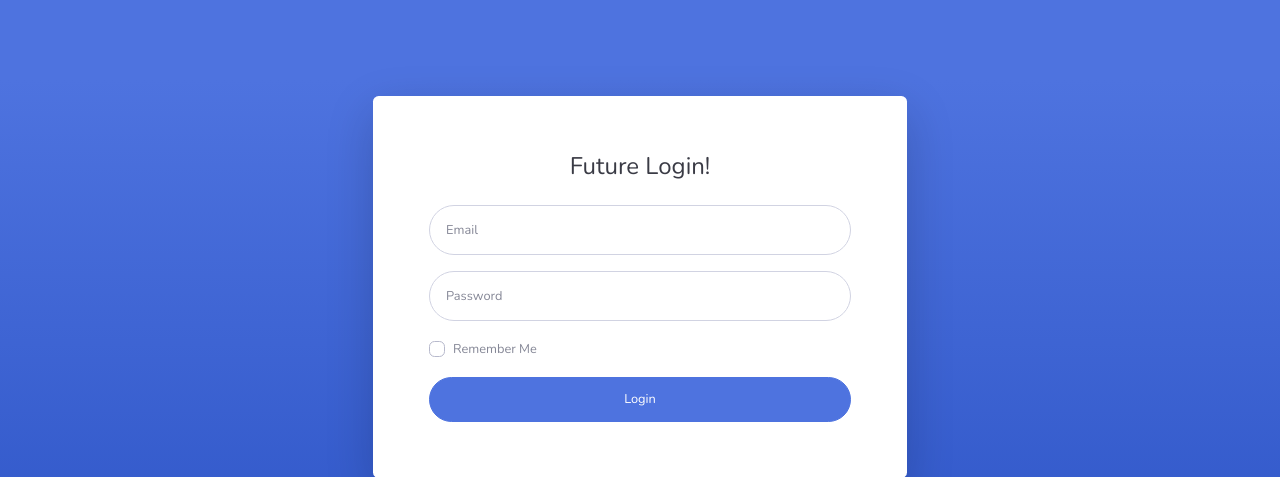
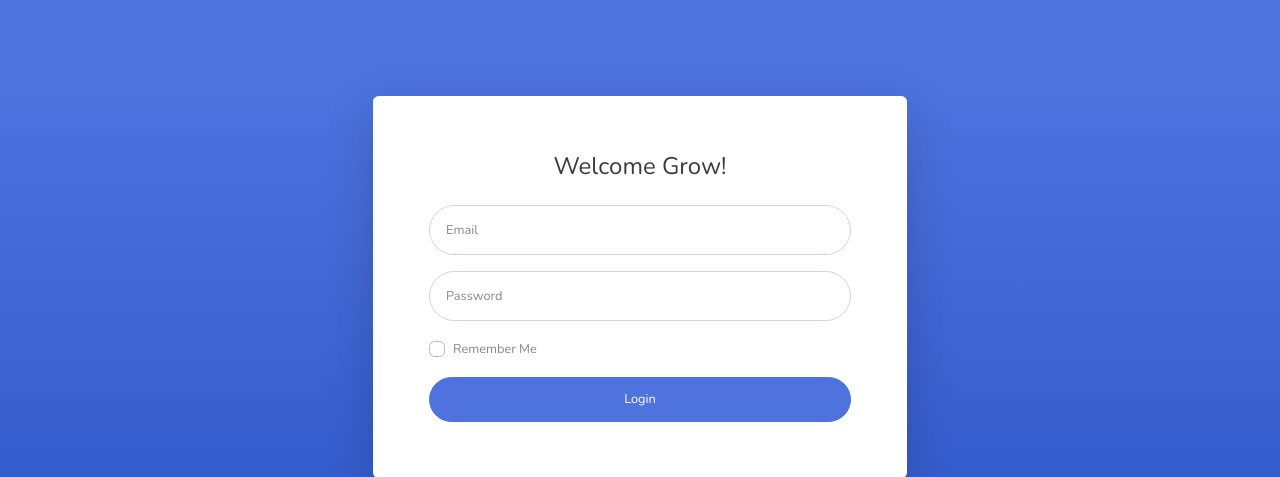
Before and after one commit to grownesia/e-commerce, a CodeIgniter app: page /database/index.php/debug/index in a window 1280 px wide. Shown: the top 477 px of the page. Run offline with CodeIgniter, Linux system fonts and the light colour scheme.

Commit message:
ubah login

```diff
--- a/application/views/admin/login.php
+++ b/application/views/admin/login.php
@@ -36,9 +36,9 @@
               <div class="col-lg-12">
                 <div class="p-5">
                   <div class="text-center">
-                    <h1 class="h4 text-gray-900 mb-4">Future Login!</h1>
+                    <h1 class="h4 text-gray-900 mb-4">Welcome Grow!</h1>
                   </div>
-                  <?=form_open('auth/action_login',array('class'=>'user'));?>
+                  <?=form_open('auth/login',array('class'=>'user'));?>
                     <div class="form-group">
                       <input type="email" name="email" class="form-control form-control-user" id="exampleInputEmail" aria-describedby="emailHelp" placeholder="Email">
                     </div>
```
Also changed, not shown: .htaccess (added).
